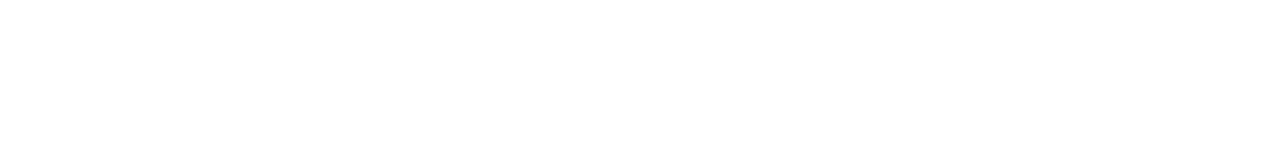
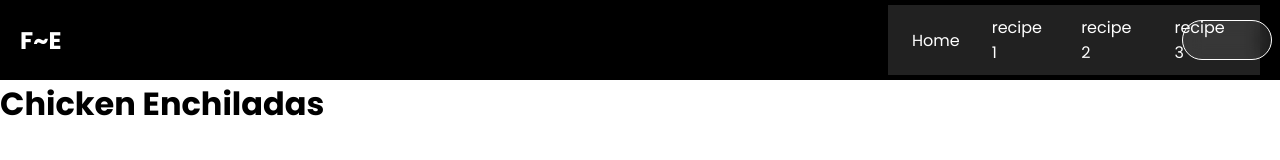
Before and after one commit to Mukesh-SE/odin-recipes, a plain HTML site: page components/Chicken_Enchiladas.html in a window 1280 px wide. Drawn offline with Linux system fonts and the light colour scheme.

Commit message:
change the value

```diff
--- a/components/Chicken_Enchiladas.html
+++ b/components/Chicken_Enchiladas.html
@@ -1,12 +1,28 @@
 <!DOCTYPE html>
 <html lang="en">
-<head>
-   <meta charset="UTF-8">
-   <meta name="viewport" content="width=device-width, initial-scale=1.0">
-   <link rel="stylesheet" href="recipe_style.css">
-   <title>Chicken Enchiladas</title>
-</head>
-<body>
+	<head>
+		<meta charset="UTF-8" />
+		<meta name="viewport" content="width=device-width, initial-scale=1.0" />
+		<link rel="stylesheet" href="recipe_style.css" />
+		<title>Chicken Enchiladas</title>
+	</head>
+	<body>
+		<nav>
+			<h1><span>F</span>~<span>E</span></h1>
+			<ul>
+            <li><a href="../index.html">Home</a></li>
+				<li><a href="../components/Stuffed_peppers.html">recipe 1</a></li>
+				<li><a href="../components/Mac_Cheese.html">recipe 2</a></li>
+				<li>
+					<a href="../components/Chicken_Enchiladas.html">recipe 3</a>
+				</li>
 
-</body>
+            <!-- moveble div-->
+            <div class="moveable"></div>
+			</ul>
+		</nav>
+		<div class="recipe">
+			<h1>Chicken Enchiladas</h1>
+		</div>
+	</body>
 </html>
--- a/components/recipe_style.css
+++ b/components/recipe_style.css
@@ -1 +1,62 @@
 @import url("https://fonts.googleapis.com/css2?family=Poppins:ital,wght@0,100;0,200;0,300;0,400;0,500;0,600;0,700;0,800;0,900;1,100;1,200;1,300;1,400;1,500;1,600;1,700;1,800;1,900&display=swap");
+
+* {
+	margin: 0;
+	box-sizing: border-box;
+}
+
+body {
+	font-family: "Poppins", sans-serif;
+	width: 100%;
+	height: 100vh;
+	/* display: flex; */
+}
+nav {
+	padding: 5px 20px;
+	width: 100%;
+	height: 10vh;
+	background-color: black;
+	color: white;
+	display: flex;
+	justify-content: space-between;
+	align-items: center;
+
+   & ul{
+
+      padding: 8px;
+      width: 30%;
+      height: 100%;
+      background-color: #212121;
+      display: flex;
+      justify-content: space-evenly;
+      align-items: center;
+      position: relative;
+   }
+}
+
+nav ul li {
+   list-style: none;
+   /* background-color: #000; */
+   padding: 6px 16px;
+
+   position: relative;
+   z-index: 2;
+
+   & a{
+      text-decoration: none;
+      color: white;
+   }
+}
+
+.moveable{
+   background-color: rgba(255, 255, 255, 0.1);
+   width: 90px;
+   height: 40px;
+   border-radius: 100px;
+   backdrop-filter: blur(10px);
+   border: 1.4px solid;
+   z-index: 1;
+
+   position: absolute;
+   left: calc(6px + 90px + 98px + 100px);
+}
--- a/style.css
+++ b/style.css
@@ -64,11 +64,11 @@ main {
 	}
 	& h1 {
 		font-size: 2.5rem;
-		margin-bottom: 5px;
 		font-weight: 500;
 	}
 	& p {
-		font-size: 1.2rem;
+		font-size: 1.1rem;
+		font-weight: 300;
 	}
 }
 
@@ -153,7 +153,7 @@ li {
 	height: 105%;
 
 	position: absolute;
-	left: 60px;
+	left: calc(4.7%);
 
 	/* From https://css.glass */
 	background: rgba(255, 255, 255, 0.08);
```
Also changed, not shown: components/Mac_Cheese.html (+1 -1 lines), components/Stuffed_peppers.html (+1 -1 lines), script.js (+6 -6 lines), components/index.js (added).
